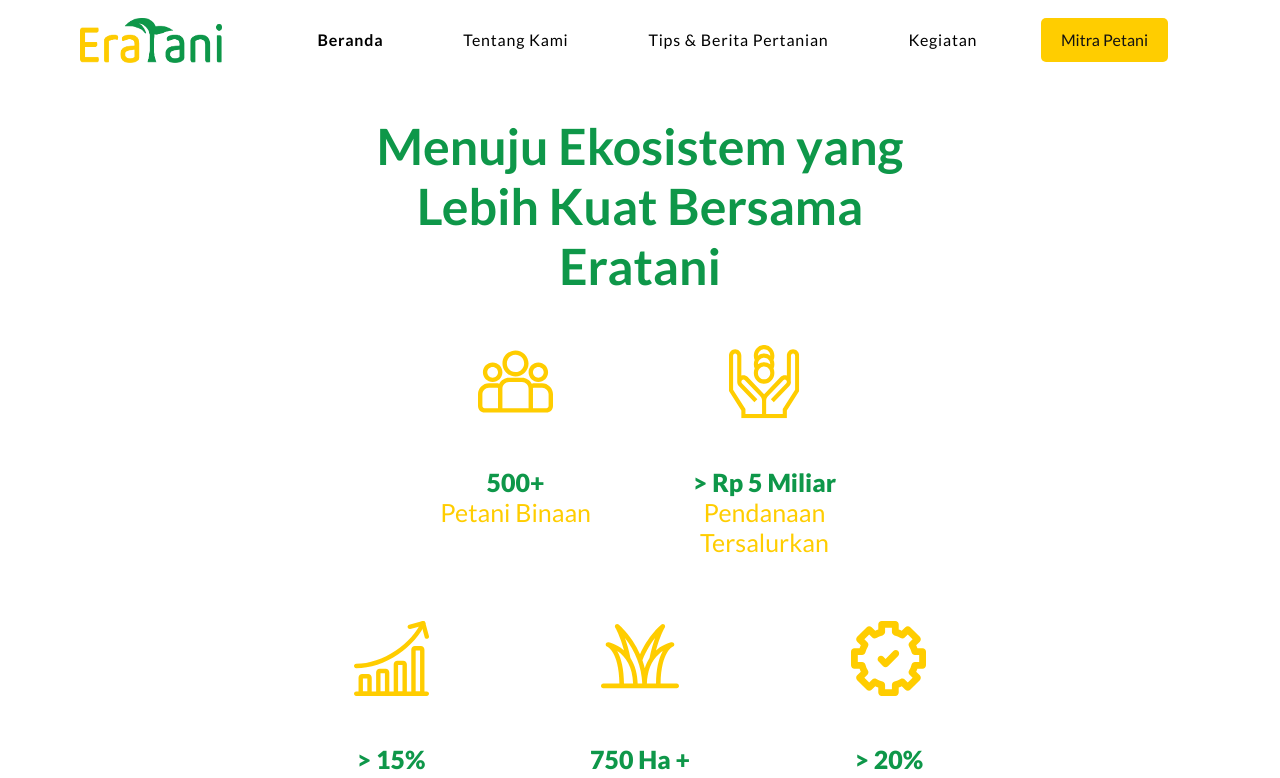
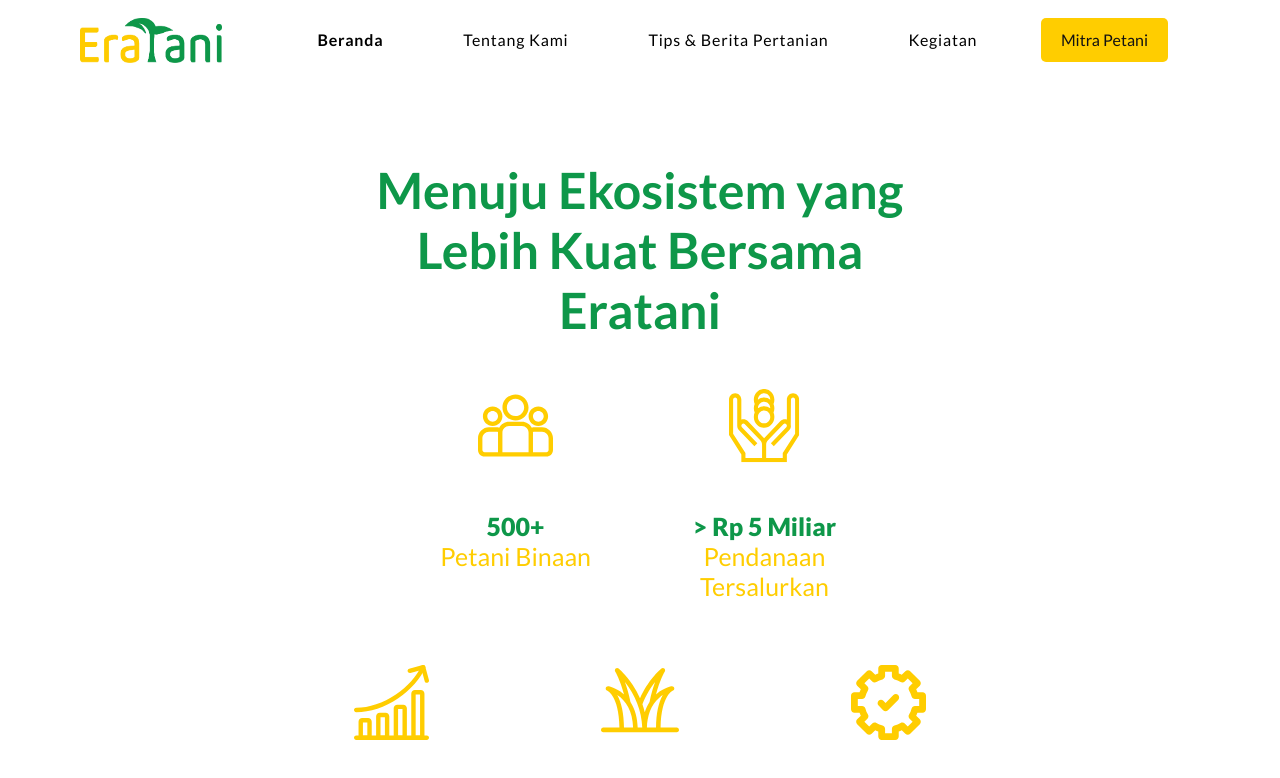
Before and after one commit to aynunnissa/ET-Frontend, a React (Create React App) app: page / in a window 1280 px wide. Shown: the top 778 px of the page. Built offline with nearby package versions, Linux system fonts and the light colour scheme.

Commit message:
style: adjust section layout's padding

```diff
--- a/src/components/layout/Layout/SectionLayout.tsx
+++ b/src/components/layout/Layout/SectionLayout.tsx
@@ -6,7 +6,7 @@
 
 const SectionLayout = ({ children }: IProps) => {
   return(
-    <div className="px-5 md:px-20 py-9 bg-white">
+    <div className="px-5 md:px-20 py-9 md:py-20 bg-white">
       {children}
     </div>
   )
```
